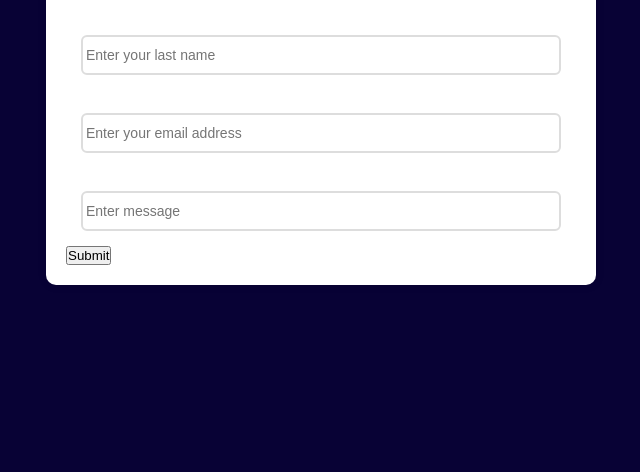
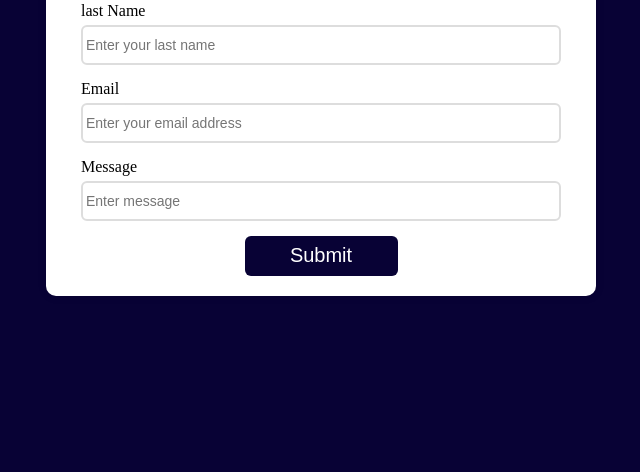
Before and after one commit to vaishupadmor/icp-8.0-react-group-project-4, a React app: page /contact in a window 1280 px wide. Shown: the part 328-800 px from the top of the page, without its empty margins (319-959 px from the left). Built offline with nearby package versions, Linux system fonts and the light colour scheme.

Commit message:
toaster and style add

```diff
--- a/package.json
+++ b/package.json
@@ -5,11 +5,8 @@
     "start": "react-scripts start"
   },
   "dependencies": {
-
+    "@react-spring/web": "^9.7.4",
     "bootstrap": "^5.3.3",
-
-    "@react-spring/web": "^9.7.4",
-
     "react": "^18.3.1",
     "react-dom": "^18.3.1",
     "react-hot-toast": "^2.4.1",
--- a/src/Views/Contact/Contact.js
+++ b/src/Views/Contact/Contact.js
@@ -1,5 +1,6 @@
 import React from 'react'
 import "./contact.css"
+import toast, { Toaster } from "react-hot-toast"
 
 function Contact() {
   return (
@@ -8,22 +9,36 @@ function Contact() {
         <h2 className='heading'>Contact Form</h2>
         <div className='input-box'>
           <label>First Name</label>
-    <input type= "text" required placeholder='Enter your first name' className='field'></input>
+          <input type="text" required placeholder='Enter your first name' className='field'></input>
         </div>
         <div className='input-box'>
           <label>last Name</label>
-    <input type= "text" required placeholder='Enter your last name' className='field'></input>
+          <input type="text" required placeholder='Enter your last name' className='field'></input>
         </div>
         <div className='input-box'>
           <label>Email</label>
-    <input type= "email" required placeholder='Enter your email address' className='field'></input>
+          <input type="email" required placeholder='Enter your email address' className='field'></input>
         </div>
         <div className='input-box'>
           <label>Message</label>
-    <input type= "text" required placeholder='Enter message' className='field'></input>
+          <input type="text" required placeholder='Enter message' className='field'></input>
         </div>
-    <button type="submit">Submit</button>
+        <button type="submit" className='btn' onClick={() => {
+          toast.success("Submit Successfully ", {
+            icon: "🚀",
+            duration: 5000,
+            style: {
+              borderRadius: "13px",
+              backgroundColor: 'orange',
+              fontSize: "25px"
+            }
+          })
+        }}>
+          Submit
+        </button>
       </form>
+
+      <Toaster />
     </div>
   )
 }
--- a/src/Views/Contact/contact.css
+++ b/src/Views/Contact/contact.css
@@ -52,7 +52,27 @@ form{
     margin-top: 5px;
 
 }
+label{
+    color: black;
+}
 .message{
     height: 100px;
     resize: none;
 }
+
+.btn{
+    width: 30%;
+    height: 40px;
+    background-color: rgb(8, 2, 53);
+    color: #fff;
+    font-size: 20px;
+    display: block;
+    margin: 0 auto;
+    border: none;
+    border-radius: 6px;
+    cursor: pointer;
+    font-weight: 800px;
+}
+.btn:hover{
+    background-color: rgb(38, 18, 189);
+}
```
Also changed, not shown: 1 other file. Lines whose indentation alone changed are shown as unchanged.
